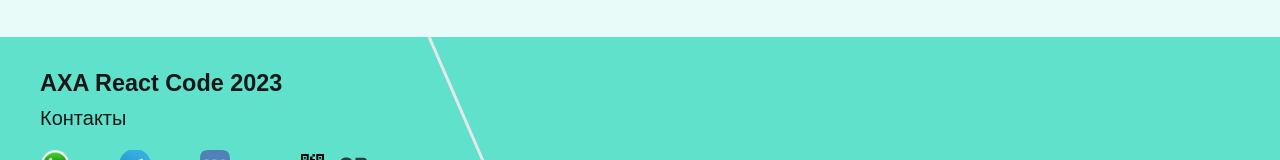
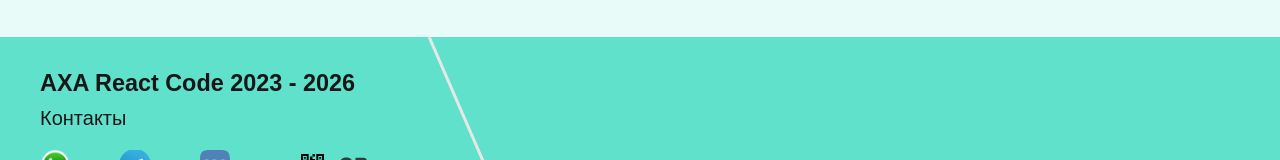
Before and after one commit to pevec1/axareactpwa, a React (Create React App) app: page / in a window 1280 px wide. Shown: the part 4697-4857 px from the top of the page. Built offline with nearby package versions, Linux system fonts and the light colour scheme.

Commit message:
update date

```diff
--- a/src/pages/Footer.js
+++ b/src/pages/Footer.js
@@ -5,7 +5,7 @@
       <footer>
         <div id="head" className="container">
           <br />
-          <h3>AXA React Code 2023</h3>
+          <h3>AXA React Code 2023 - 2026</h3>
           <div>Контакты</div>
 
           <div className="buttons">
```
